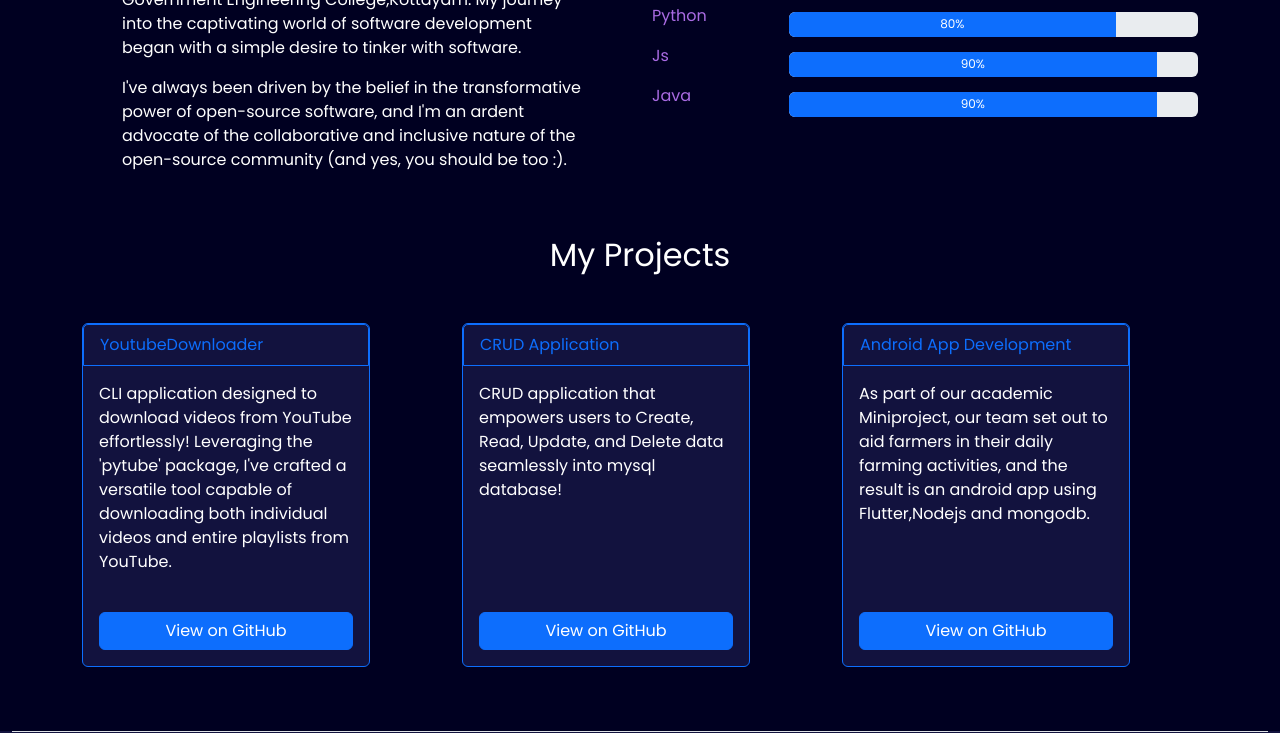
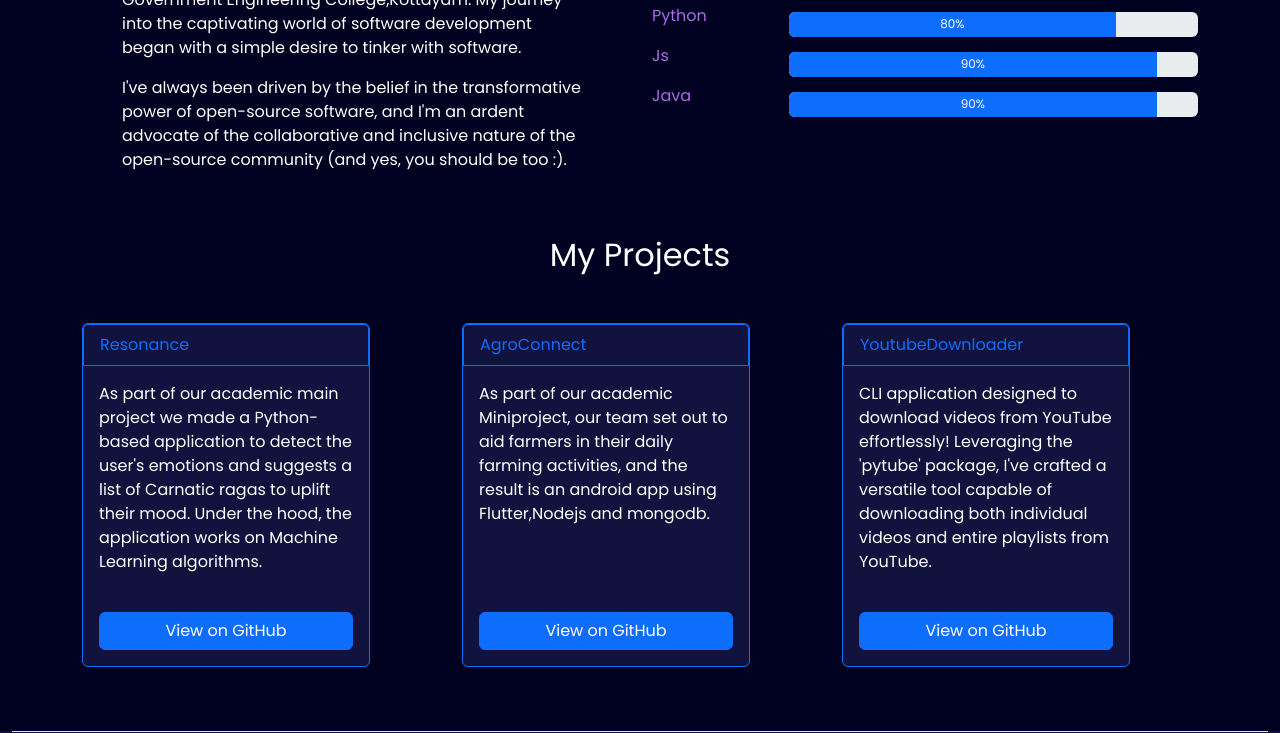
Before and after one commit to allenthomas01/allenthomas01.github.io, a plain HTML site: page index.html in a window 1280 px wide. Shown: the part 670-1403 px from the top of the page. Drawn offline with nearby package versions, Linux system fonts and the light colour scheme.

Commit message:
Add resonance project card

```diff
--- a/index.html
+++ b/index.html
@@ -165,6 +165,36 @@
     <div class="container mb-lg-5">
       <h2 class="text-center mb-lg-5">My Projects</h2>
       <div class="row">
+
+        <div class="col-md-4">
+          <div class="card border-primary mb-3 custom-card" style="max-width: 18rem;">
+            <div class="card-header">Resonance</div>
+            <div class="card-body text-primary custom-card-body">
+              <p class="card-text">As part of our academic main project we made a Python-based application to detect the user's emotions and suggests a list of Carnatic ragas to uplift their mood. Under the hood, the application  works on Machine Learning algorithms.</p>
+              <a href="https://github.com/allenthomas01/resonance" class="btn btn-primary" target="_blank">View on GitHub</a>
+            </div>
+          </div>
+        </div>
+
+
+
+        <div class="col-md-4">
+          <div class="card border-primary mb-3 custom-card" style="max-width: 18rem;">
+            <div class="card-header">AgroConnect</div>
+            <div class="card-body text-primary custom-card-body">
+              <p class="card-text">As part of our academic Miniproject, our team set out to aid farmers in their daily farming activities, and the result is an android app using Flutter,Nodejs and mongodb.</p>
+              <a href="https://github.com/allenthomas01/AgroConnect-day1" class="btn btn-primary" target="_blank">View on GitHub</a>
+            </div>
+          </div>
+        </div>
+
+
+
+
+
+
+
+
         <div class="col-md-4">
           <div class="card border-primary mb-3 custom-card" style="max-width: 18rem;">
             <div class="card-header">YoutubeDownloader</div>
@@ -175,25 +205,8 @@
           </div>
         </div>
 
-        <div class="col-md-4">
-          <div class="card border-primary mb-3 custom-card" style="max-width: 18rem;">
-            <div class="card-header">CRUD Application</div>
-            <div class="card-body text-primary custom-card-body">
-              <p class="card-text">CRUD application that empowers users to Create, Read, Update, and Delete data seamlessly into mysql database!</p>
-              <a href="https://github.com/allenthomas01/CRUD-application" class="btn btn-primary" target="_blank">View on GitHub</a>
-            </div>
-          </div>
-        </div>
 
-        <div class="col-md-4">
-          <div class="card border-primary mb-3 custom-card" style="max-width: 18rem;">
-            <div class="card-header">Android App Development</div>
-            <div class="card-body text-primary custom-card-body">
-              <p class="card-text">As part of our academic Miniproject, our team set out to aid farmers in their daily farming activities, and the result is an android app using Flutter,Nodejs and mongodb.</p>
-              <a href="https://github.com/allenthomas01/AgroConnect-day1" class="btn btn-primary" target="_blank">View on GitHub</a>
-            </div>
-          </div>
-        </div>
+
 
 
       </div>
```
